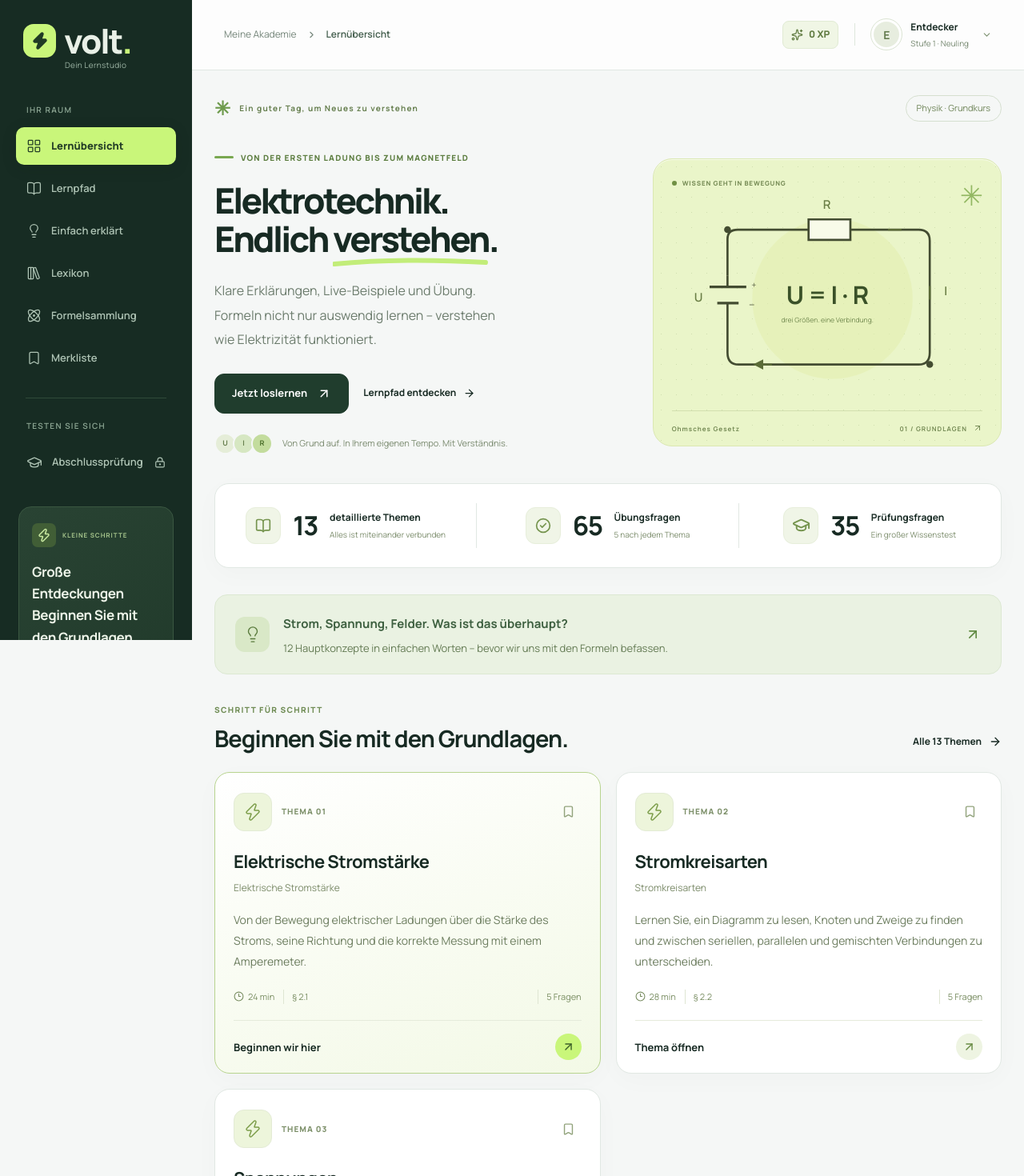
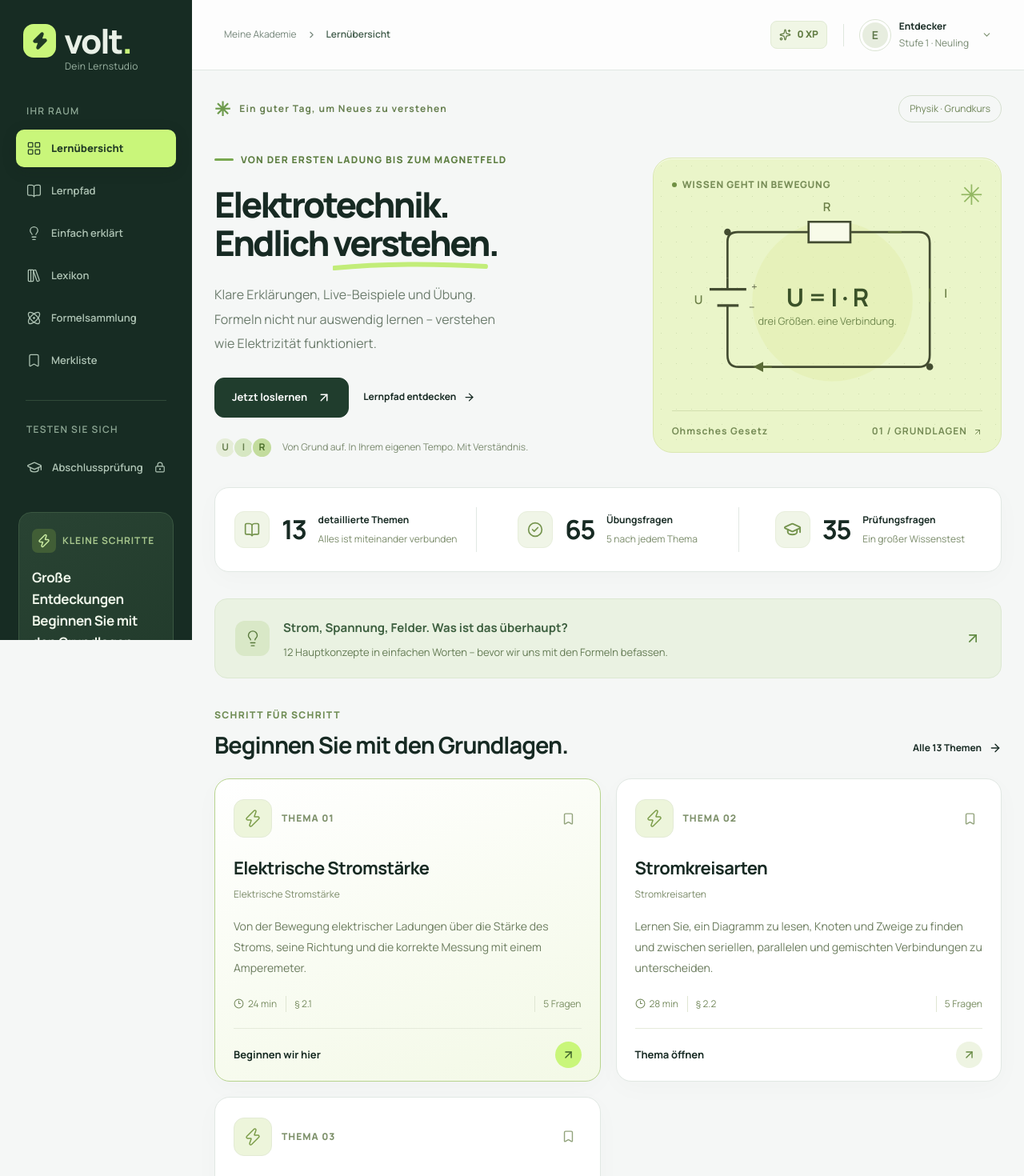
Before and after one commit to Nurlan-Bakenbaev/ElektroTechnik, a Next.js app: page / in a window 1280 px wide. Shown: the top 1470 px of the page at 80% size. Built offline with nearby package versions, Linux system fonts and the light colour scheme.

Commit message:
Raise minimum interface and diagram font size to 12px

```diff
--- a/src/app/globals.css
+++ b/src/app/globals.css
@@ -126,7 +126,7 @@ h3 {
   display: flex;
   align-items: center;
   gap: 9px;
-  font-size: 11px;
+  font-size: 12px;
   line-height: 1.6;
   letter-spacing: 1.4px;
   font-weight: 750;
@@ -268,14 +268,14 @@ h3 {
   position: absolute;
   top: 43px;
   left: 61px;
-  font-size: 10px;
+  font-size: 12px;
   letter-spacing: 0.3px;
   white-space: nowrap;
   color: #9cb4a4;
 }
 .sidebar-label {
   margin: 0 13px 13px;
-  font-size: 10px;
+  font-size: 12px;
   font-weight: 600;
   letter-spacing: 1.3px;
   color: #8fa996;
@@ -321,7 +321,7 @@ h3 {
   min-width: 22px;
   height: 22px;
   border-radius: 5px;
-  font-size: 11px;
+  font-size: 12px;
 }
 .main-nav > a.nav-active small {
   background: #abc963;
@@ -353,7 +353,7 @@ h3 {
   align-items: center;
   gap: 8px;
   color: #a7c68d;
-  font-size: 8px;
+  font-size: 12px;
   font-weight: 700;
   letter-spacing: 0.9px;
 }
@@ -390,7 +390,7 @@ h3 {
 }
 .sidebar-course > p {
   margin-top: 9px;
-  font-size: 11px;
+  font-size: 12px;
   color: #a6b99a;
 }
 .sidebar-course > a {
@@ -401,7 +401,7 @@ h3 {
   border-top: 1px solid #40593d;
   padding: 16px 0;
   margin-top: 19px;
-  font-size: 11px;
+  font-size: 12px;
   font-weight: 700;
   color: #d1e4bc;
 }
@@ -426,7 +426,7 @@ h3 {
   display: flex;
   align-items: center;
   gap: 7px;
-  font-size: 9px;
+  font-size: 12px;
   color: #92ad96;
 }
 .local-label > span {
@@ -519,7 +519,7 @@ h3 {
   font-weight: 700;
 }
 .profile-button small {
-  font-size: 10px;
+  font-size: 12px;
   color: #778971;
   white-space: nowrap;
 }
@@ -548,7 +548,7 @@ h3 {
   align-items: center;
   gap: 10px;
   color: #667f4f;
-  font-size: 10px;
+  font-size: 12px;
   font-weight: 700;
   letter-spacing: 1.2px;
 }
@@ -562,7 +562,7 @@ h3 {
   border-radius: 30px;
   color: #70865a;
   padding: 6px 13px;
-  font-size: 11px;
+  font-size: 12px;
   white-space: nowrap;
 }
 .hero {
@@ -576,7 +576,7 @@ h3 {
 }
 .hero-copy > .eyebrow {
   color: #5d7e41;
-  font-size: 10px;
+  font-size: 12px;
   letter-spacing: 1.2px;
   margin-bottom: 21px;
 }
@@ -628,7 +628,7 @@ h3 {
   display: flex;
   align-items: center;
   gap: 12px;
-  font-size: 11px;
+  font-size: 12px;
   color: #7b8b70;
 }
 .mini-avatars {
@@ -644,7 +644,7 @@ h3 {
   margin-left: -4px;
   border-radius: 50%;
   color: #667e4d;
-  font-size: 9px;
+  font-size: 12px;
   font-weight: 700;
   background: #e5edd8;
 }
@@ -681,7 +681,7 @@ h3 {
   align-items: center;
   gap: 7px;
   padding: 23px 23px 0;
-  font-size: 8px;
+  font-size: 12px;
   font-weight: 750;
   letter-spacing: 0.8px;
   color: #788d57;
@@ -712,7 +712,7 @@ h3 {
 }
 .svg-caption {
   font-family: inherit;
-  font-size: 8px;
+  font-size: 12px;
   fill: #71894f;
 }
 .art-bottom {
@@ -723,7 +723,7 @@ h3 {
   padding: 15px 0;
   margin: 0 23px;
   border-top: 1px solid #d2dfaf;
-  font-size: 8px;
+  font-size: 12px;
   font-weight: 700;
   letter-spacing: 1px;
   color: #758b55;
@@ -787,7 +787,7 @@ h3 {
   font-weight: 700;
 }
 .course-stats small {
-  font-size: 10px;
+  font-size: 12px;
   color: #7b8c6b;
   font-weight: 400;
 }
@@ -840,7 +840,7 @@ h3 {
 .section-heading .eyebrow {
   margin-bottom: 10px;
   color: #6f8c54;
-  font-size: 10px;
+  font-size: 12px;
   letter-spacing: 1.3px;
 }
 .section-heading h2 {
@@ -911,7 +911,7 @@ h3 {
   color: #9c78b4;
 }
 .lesson-number {
-  font-size: 10px;
+  font-size: 12px;
   letter-spacing: 1px;
   font-weight: 750;
   color: #7d906a;
@@ -965,7 +965,7 @@ h3 {
   padding-bottom: 20px;
   margin-top: auto;
   color: #7a8e63;
-  font-size: 11px;
+  font-size: 12px;
 }
 .lesson-card-meta > span {
   display: flex;
@@ -1034,7 +1034,7 @@ h3 {
   align-items: center;
   justify-content: space-between;
   margin-bottom: 24px;
-  font-size: 11px;
+  font-size: 12px;
   color: #81986a;
 }
 .path-card > svg {
@@ -1060,7 +1060,7 @@ h3 {
   gap: 15px;
   padding-top: 13px;
   border-top: 1px solid #e1e9d7;
-  font-size: 10px;
+  font-size: 12px;
   letter-spacing: 0.7px;
   color: #7c9664;
 }
@@ -1101,7 +1101,7 @@ h3 {
 }
 .visual-card-title small {
   display: block;
-  font-size: 10px;
+  font-size: 12px;
   color: #77955b;
   letter-spacing: 1px;
   font-weight: 700;
@@ -1117,7 +1117,7 @@ h3 {
 }
 .visual-credit {
   padding: 0 22px 20px;
-  font-size: 10px;
+  font-size: 12px;
   color: #76905f;
   line-height: 1.8;
 }
@@ -1150,7 +1150,7 @@ h3 {
 }
 .exam-banner .eyebrow {
   color: #b2d395;
-  font-size: 9px;
+  font-size: 12px;
   letter-spacing: 1.4px;
   margin-bottom: 10px;
 }
@@ -1176,7 +1176,7 @@ h3 {
   flex-wrap: wrap;
   gap: 30px;
   padding: 29px 0 0;
-  font-size: 11px;
+  font-size: 12px;
   color: #6b8356;
 }
 .trust-strip > span {
@@ -1192,7 +1192,7 @@ h3 {
   padding: 25px 0 28px;
   margin: 15px 40px 0;
   border-top: 1px solid var(--line);
-  font-size: 11px;
+  font-size: 12px;
   color: #778b66;
 }
 .footer-brand {
@@ -1213,7 +1213,7 @@ h3 {
 }
 .page-intro > .eyebrow {
   color: #66894b;
-  font-size: 11px;
+  font-size: 12px;
 }
 .page-intro h1 {
   font-size: clamp(38px, 3.2vw, 52px);
@@ -1258,7 +1258,7 @@ h3 {
 .filter-tabs > button > span {
   display: inline-block;
   padding: 0 5px;
-  font-size: 10px;
+  font-size: 12px;
   background: #cfe4b3;
   border-radius: 4px;
   color: #4e7735;
@@ -1291,7 +1291,7 @@ h3 {
   font-size: 12px;
 }
 .lesson-header > .eyebrow {
-  font-size: 11px;
+  font-size: 12px;
   color: #688b4c;
   letter-spacing: 1px;
 }
@@ -1373,7 +1373,7 @@ h3 {
   margin-bottom: 42px;
 }
 .objectives-box .eyebrow {
-  font-size: 11px;
+  font-size: 12px;
   color: #608344;
 }
 .objectives-box ul {
@@ -1437,7 +1437,7 @@ h3 {
   box-shadow: var(--shadow);
 }
 .formula-box > .eyebrow {
-  font-size: 10px;
+  font-size: 12px;
   color: #709251;
 }
 .formula-box > strong {
@@ -1472,7 +1472,7 @@ h3 {
   background: #fff;
 }
 .worked-example > .eyebrow {
-  font-size: 10px;
+  font-size: 12px;
   color: #759351;
 }
 .example-dot {
@@ -1581,7 +1581,7 @@ h3 {
 }
 .reading-toc > .eyebrow {
   margin: 6px 0 23px;
-  font-size: 10px;
+  font-size: 12px;
   color: #77965a;
 }
 .reading-toc nav {
@@ -1602,7 +1602,7 @@ h3 {
 .reading-toc nav a > span {
   flex-shrink: 0;
   color: #8cab6c;
-  font-size: 10px;
+  font-size: 12px;
 }
 .reading-toc nav a > svg {
   transform: translateY(2px);
@@ -1633,7 +1633,7 @@ h3 {
 }
 .lesson-summary > .eyebrow {
   color: #759849;
-  font-size: 10px;
+  font-size: 12px;
 }
 .lesson-summary h2 {
   font-size: 28px;
@@ -1736,7 +1736,7 @@ h3 {
 }
 .lesson-bottom-nav small {
   display: block;
-  font-size: 10px;
+  font-size: 12px;
   letter-spacing: 1px;
   color: #79965c;
   margin-bottom: 6px;
@@ -1756,11 +1756,11 @@ h3 {
   margin-bottom: 25px;
 }
 .figure-heading > .eyebrow {
-  font-size: 10px;
+  font-size: 12px;
   color: #749553;
 }
 .figure-heading > span:last-child {
-  font-size: 11px;
+  font-size: 12px;
   color: #7b9460;
 }
 .textbook-image {
@@ -1785,7 +1785,7 @@ h3 {
   flex-wrap: wrap;
   align-items: center;
   gap: 8px 14px;
-  font-size: 11px;
+  font-size: 12px;
   color: #728d53;
   margin-top: 15px;
 }
@@ -1842,7 +1842,7 @@ h3 {
 .quiz-result > .eyebrow {
   justify-content: center;
   color: #73964a;
-  font-size: 11px;
+  font-size: 12px;
 }
 .quiz-intro h2,
 .quiz-result > h2 {
@@ -1898,7 +1898,7 @@ h3 {
   color: #729051;
 }
 .quiz-top .eyebrow {
-  font-size: 11px;
+  font-size: 12px;
 }
 .quiz-progress {
   height: 6px;
@@ -2343,7 +2343,7 @@ h3 {
   color: #6b9046;
 }
 .reference-formula .eyebrow {
-  font-size: 11px;
+  font-size: 12px;
   letter-spacing: 0.7px;
 }
 .formula-ref {
@@ -2454,7 +2454,7 @@ h3 {
   border-radius: 50%;
   background: #f0f6e7;
   color: #8ca967;
-  font-size: 10px;
+  font-size: 12px;
   font-weight: 650;
 }
 .check-done {
@@ -2537,7 +2537,7 @@ h3 {
   border-radius: 50%;
 }
 .profile-main-card > .eyebrow {
-  font-size: 10px;
+  font-size: 12px;
   color: #799e51;
 }
 .profile-main-card h2 {
@@ -2652,7 +2652,7 @@ h3 {
 }
 .data-card > .eyebrow {
   color: #71974a;
-  font-size: 10px;
+  font-size: 12px;
 }
 .data-card h2 {
   font-size: 31px;
@@ -2710,7 +2710,7 @@ h3 {
   border-radius: 8px;
   background: #eaf3dd;
   color: #81a256;
-  font-size: 11px;
+  font-size: 12px;
   font-weight: 650;
 }
 .profile-results > a > span:nth-child(3) {
@@ -2820,7 +2820,7 @@ h3 {
   padding-top: 5px;
 }
 .sources-list .eyebrow {
-  font-size: 10px;
+  font-size: 12px;
   color: #729352;
 }
 .sources-list h2 {
@@ -2904,7 +2904,7 @@ h3 {
   margin-bottom: 40px;
 }
 .origin-card > .eyebrow {
-  font-size: 11px;
+  font-size: 12px;
   color: #6d9546;
 }
 .origin-card > h2 {
--- a/src/components/LearningApp.js
+++ b/src/components/LearningApp.js
@@ -501,7 +501,7 @@ function CircuitArt() {
         <text x="332" y="123" className="svg-label">
           I
         </text>
-        <text x="106" y="114" fontSize="10" fill="#596044">
+        <text x="106" y="114" fontSize="12" fill="#596044">
           +
         </text>
         <text x="103" y="139" fontSize="13" fill="#596044">
--- a/src/components/lab.css
+++ b/src/components/lab.css
@@ -21,7 +21,7 @@
   display: inline-flex;
   align-items: center;
   gap: 7px;
-  font-size: 10px;
+  font-size: 12px;
   font-weight: 800;
   letter-spacing: 0.09em;
   color: #667b35;
@@ -39,7 +39,7 @@
   display: flex;
   align-items: center;
   gap: 6px;
-  font-size: 11px;
+  font-size: 12px;
   color: #77806d;
 }
 .lab-live i {
@@ -144,7 +144,7 @@
   font-variant-numeric: tabular-nums;
 }
 .lab-control-label output span {
-  font-size: 11px;
+  font-size: 12px;
   color: #78816d;
   font-weight: 500;
 }
@@ -167,7 +167,7 @@
   display: flex;
   justify-content: space-between;
   color: #919785;
-  font-size: 9px;
+  font-size: 12px;
 }
 .lab-switch {
   display: grid;
@@ -180,7 +180,7 @@
 .lab-switch button {
   padding: 9px 4px;
   font: inherit;
-  font-size: 10px;
+  font-size: 12px;
   line-height: 1.3;
   background: transparent;
   border: 0;
@@ -212,7 +212,7 @@
 .lab-result-label {
   display: block;
   color: #7a8662;
-  font-size: 10px;
+  font-size: 12px;
   font-weight: 500;
   margin-bottom: 5px;
 }
@@ -242,7 +242,7 @@
   gap: 9px;
   margin: 17px 0 0;
   color: #727a65;
-  font-size: 11px;
+  font-size: 12px;
   line-height: 1.8;
 }
 .lab-note > span {
@@ -253,13 +253,13 @@
   border: 1px solid #adb99a;
   border-radius: 50%;
   font-family: Georgia, serif;
-  font-size: 10px;
+  font-size: 12px;
   font-weight: 700;
 }
 .lab-safety {
   margin: 10px 0 0 23px;
   color: #969d8b;
-  font-size: 9px;
+  font-size: 12px;
   line-height: 1.7;
 }
 .lab-conductor {
@@ -284,7 +284,7 @@
   flex-direction: column;
   align-items: center;
   gap: 6px;
-  font-size: 10px;
+  font-size: 12px;
   color: #949782;
 }
 .lab-conductor-caption strong {
@@ -294,7 +294,7 @@
 }
 .lab-conductor p {
   margin: 0;
-  font-size: 10px;
+  font-size: 12px;
   color: #879075;
   line-height: 1.8;
   text-align: center;
@@ -312,7 +312,7 @@
   min-width: 0;
 }
 .lab-flow span {
-  font-size: 10px;
+  font-size: 12px;
   color: #7a846b;
 }
 .lab-flow strong {
@@ -323,7 +323,7 @@
   white-space: nowrap;
 }
 .lab-flow small {
-  font-size: 10px;
+  font-size: 12px;
 }
 .lab-flow-arrow {
   font-size: 28px;
@@ -361,7 +361,7 @@
   padding: 24px;
 }
 .lab-energy-display > span {
-  font-size: 10px;
+  font-size: 12px;
   color: #879274;
 }
 .lab-energy-display > strong {
@@ -377,7 +377,7 @@
   letter-spacing: 0;
 }
 .lab-energy-display p {
-  font-size: 11px;
+  font-size: 12px;
   color: #7e896c;
   margin: 0;
 }
```
